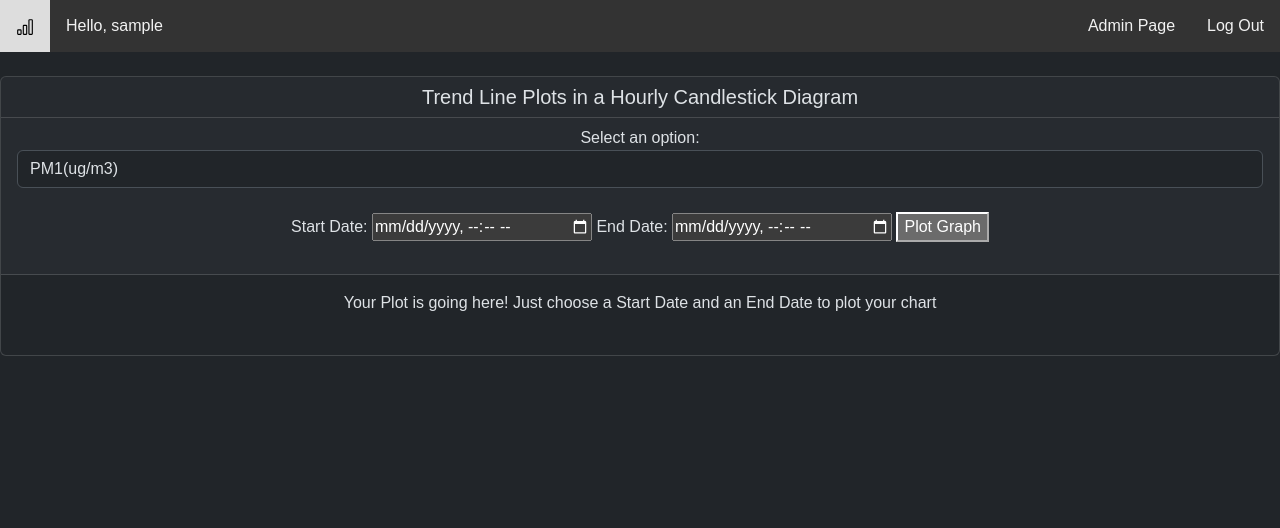
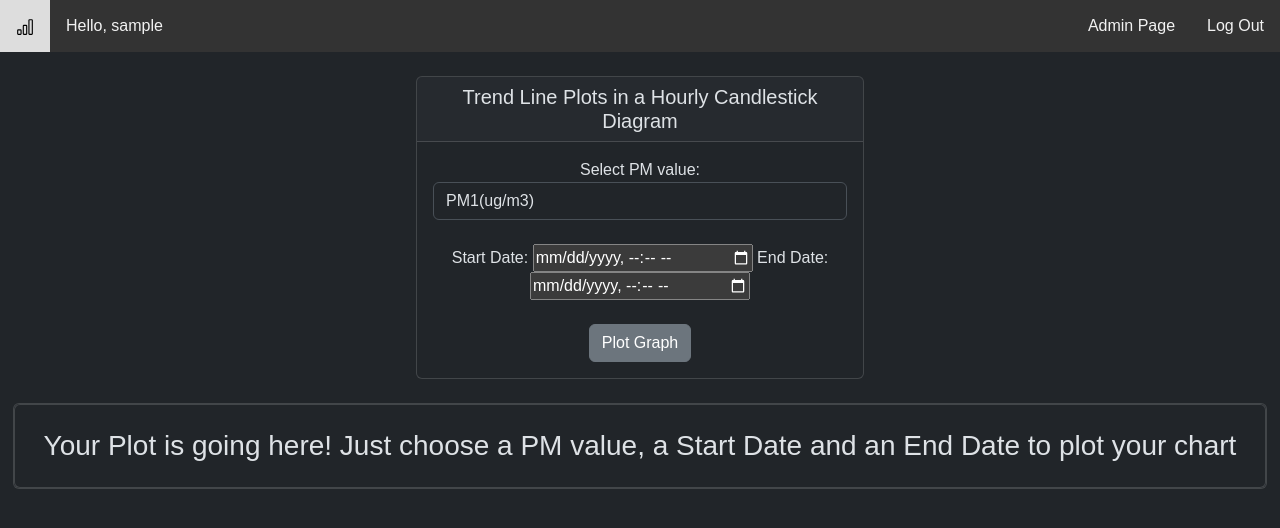
Before and after one commit to jimvla/django-app, a Django app: page / in a window 1280 px wide. Shown: the top 528 px of the page. Run offline with Django 4.2, Linux system fonts and the light colour scheme; the visitor is signed in with stand-in values (Sample User, id 1).

Commit message:
last changes

```diff
--- a/Device8/views.py
+++ b/Device8/views.py
@@ -114,7 +114,7 @@ def home(request):
         return render(request, "home.html", context)
     else:
         # Homepage initial message before plotting the graph
-        plot_div = "Your Plot is going here! Just choose a Start Date and an End Date to plot your chart"
+        plot_div = "Your Plot is going here! Just choose a PM value, a Start Date and an End Date to plot your chart"
 
         context = {
             'plot_div': plot_div,
--- a/core/templates/home.html
+++ b/core/templates/home.html
@@ -5,15 +5,15 @@
 
 {% block content %}
 <br>
-<div class="card text-center">
+<div class="card text-center" style="width: 35%; margin: 0 auto;">
   <h5 class="card-header">Trend Line Plots in a Hourly Candlestick Diagram</h5>
-  <div class="card-header">
+  <div class="card-body">
     <form id="home_form" method="post">
       {% csrf_token %}
 
       <input type="hidden" name="method" value="post">
 
-      <label for="dropdown">Select an option:</label>
+      <label for="dropdown">Select PM value:</label>
       <select name="dropdown" id="dropdown" class="form-control">
       <option value="PM1">PM1(ug/m3)</option>
       <option value="PM25">PM2.5(ug/m3)</option>
@@ -27,16 +27,20 @@
 
       <label for="end_date">End Date:</label>
       <input type="datetime-local" name="end_date" required>
-
-      <button type="submit">Plot Graph</button>
+      <br>
+      <br>
+      <button type="submit" class="btn btn-secondary">Plot Graph</button>
     </form>
+  </div>
+</div>
+<br>
+<div class= "card" style="width: 98%; margin: 0 auto;">
+  <div class="card text-center">
+    <br>
+    <h3 style="width: 98%; margin: 0 auto;">{{ plot_div|safe }}</h3>
     <br>
   </div>
-
-  <div class="card-body">
-    {{ plot_div|safe }}
-  </div>
-  <br>
 </div>
-
+<br>
+</div>
 {% endblock %}
```
